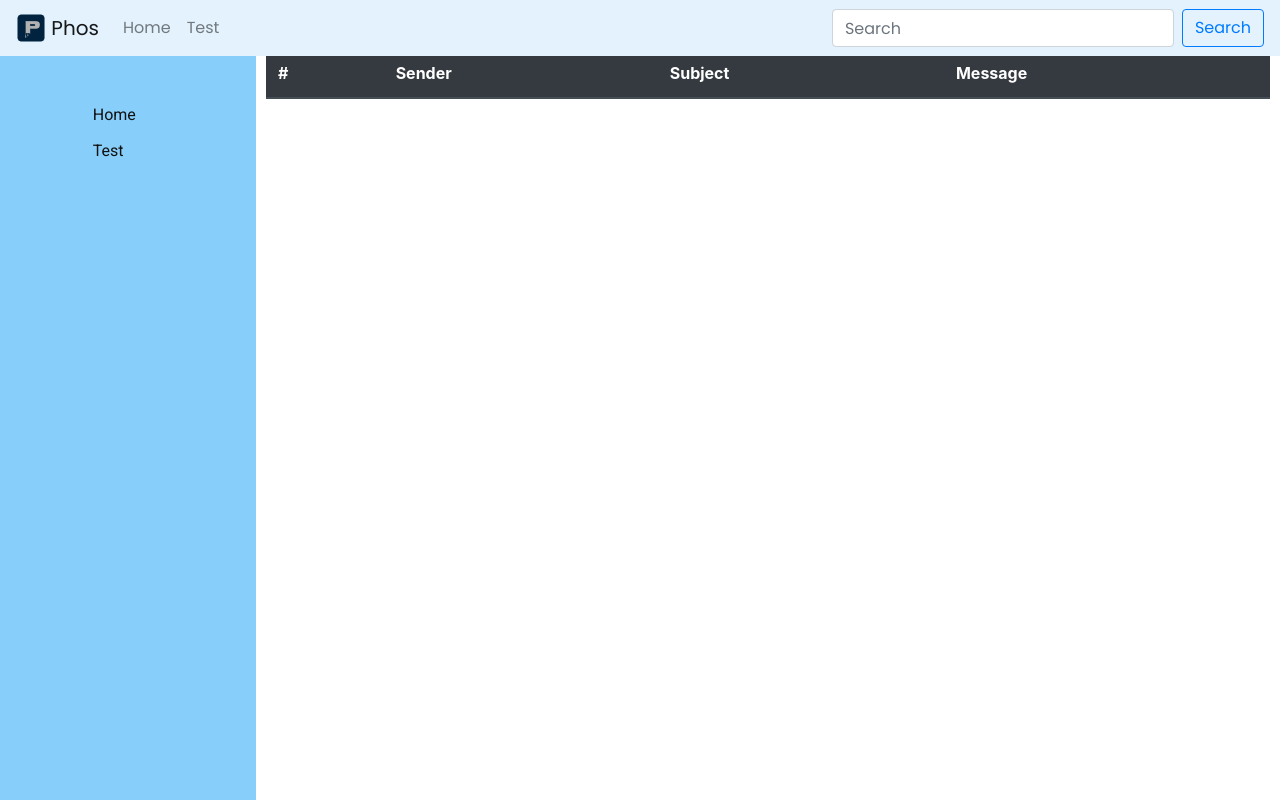
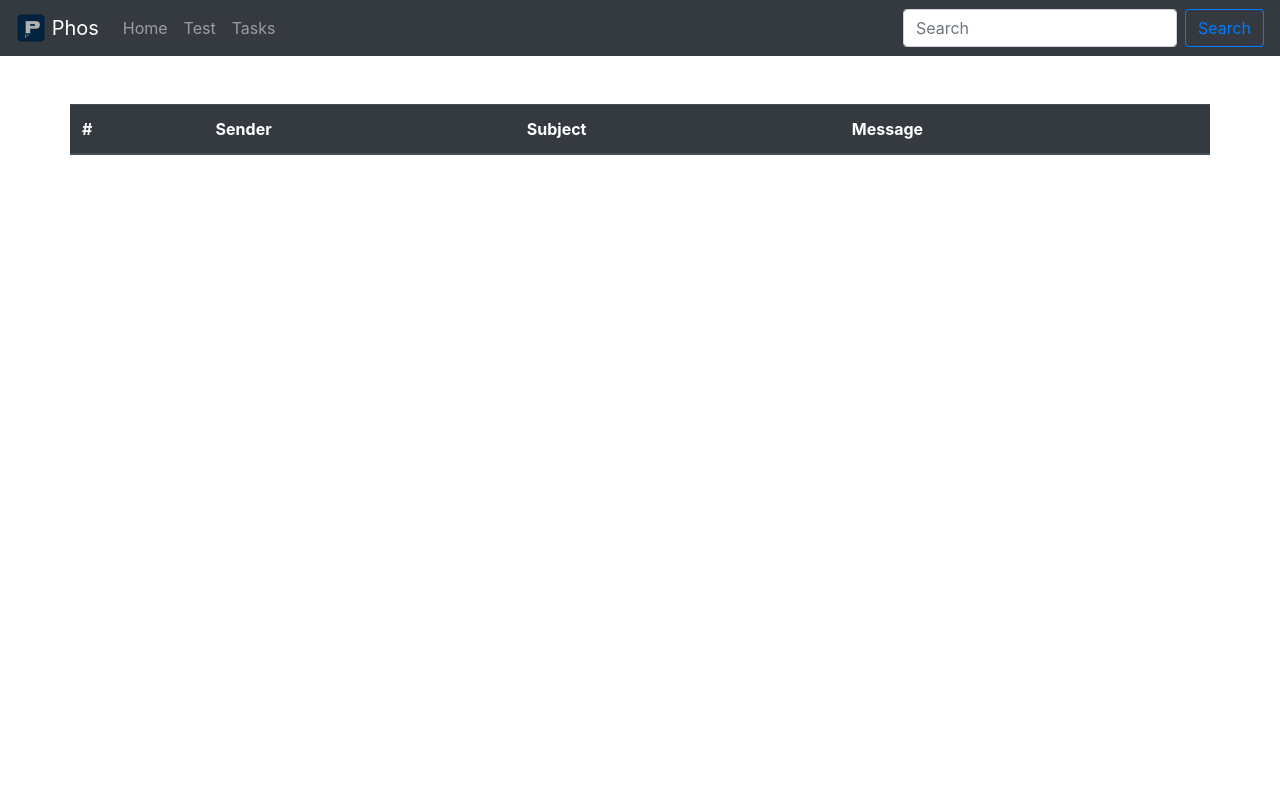
Before and after one commit to folzieds/email_service_django, a Django app: page / in a window 1280 px wide. Run offline with Django 3.2, Linux system fonts and the light colour scheme; data that the repository does not hold is empty; some libraries are stand-ins or nearby versions.

Commit message:
removed side bar and changed UI

```diff
--- a/main/templates/main/base.html
+++ b/main/templates/main/base.html
@@ -14,12 +14,16 @@
     <link rel="shortcut icon" href="{% static 'main/favicon.png' %}" type="image/x-icon">
 </head>
 <body>
-    <nav class="navbar navbar-expand-sm navbar-expand-md navbar-light navbar-default fixed-top" style="background-color: #e3f2fd;">
+    <nav class="navbar navbar-expand-lg navbar-dark bg-dark">
         <a class="navbar-brand" href="{% url 'main_home' %}">
             <img src="{% static 'main/favicon.png' %}" width="30" height="30" class="d-inline-block align-top" alt="">
             Phos
         </a>
-      <div class="collapse navbar-collapse" id="navbarCollapse">
+        <button class="navbar-toggler" type="button" data-toggle="collapse" data-target="#navbarSupportedContent" aria-controls="navbarSupportedContent" aria-expanded="false" aria-label="Toggle navigation">
+        <span class="navbar-toggler-icon"></span>
+        </button>
+
+        <div class="collapse navbar-collapse" id="navbarSupportedContent">
             <ul class="navbar-nav mr-auto">
                 <li class="nav-item">
                     <a class="nav-link" href="{% url 'main_home' %}">Home</a>
@@ -27,25 +31,20 @@
                 <li class="nav-item">
                     <a class="nav-link" href="{% url 'main_test' %}">Test</a>
                 </li>
+                <li class="nav-item">
+                    <a class="nav-link" href="{% url 'task_home' %}">Tasks</a>
+                </li>
             </ul>
-        <form class="form-inline mt-2 mt-md-0" method="get" action="{% url 'main_search' %}">
-          <input name="q" class="form-control mr-sm-2" type="text" placeholder="Search" aria-label="Search">
+        <form class="form-inline my-2 my-lg-0" method="get" action="{% url 'main_search' %}">
+            <input name="q" class="form-control mr-sm-2" type="search" placeholder="Search" aria-label="Search">
             <button class="btn btn-outline-primary my-2 my-sm-0" type="submit">Search</button>
         </form>
         </div>
     </nav>
-    <section class="side-bar">
-        <div class="sidenav">
-          <a href="{% url 'main_home' %}">Home</a>
-          <a href="{% url 'main_test' %}">Test</a>
-        </div>
-    </section>
-    <section class="main">
     <div class="container">
         {% block content %}
         {% endblock content %}
     </div>
-    </section>
     <!--Bootstrap scripts-->
     <script src="https://ajax.googleapis.com/ajax/libs/jquery/3.4.1/jquery.min.js"></script>
     <!-- Popper JS -->
```
Also changed, not shown: tasks/templates/tasks/base.html (deleted, +0 -10 lines), tasks/templates/tasks/index.html (+23 -9 lines), tasks/templates/tasks/new_task.html (deleted, +0 -10 lines), tasks/migrations/0001_initial.py (added). Lines whose indentation alone changed are shown as unchanged.
